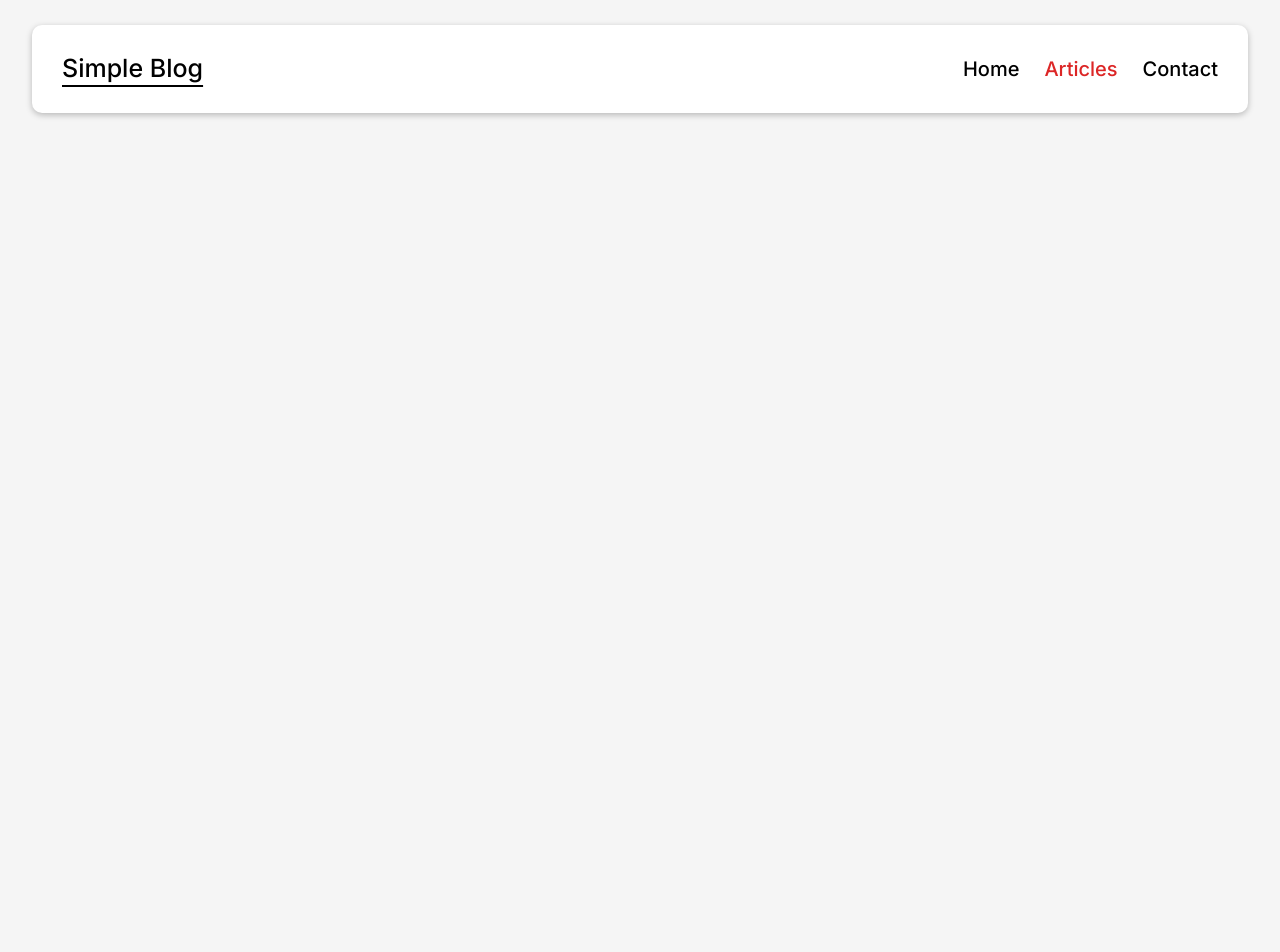
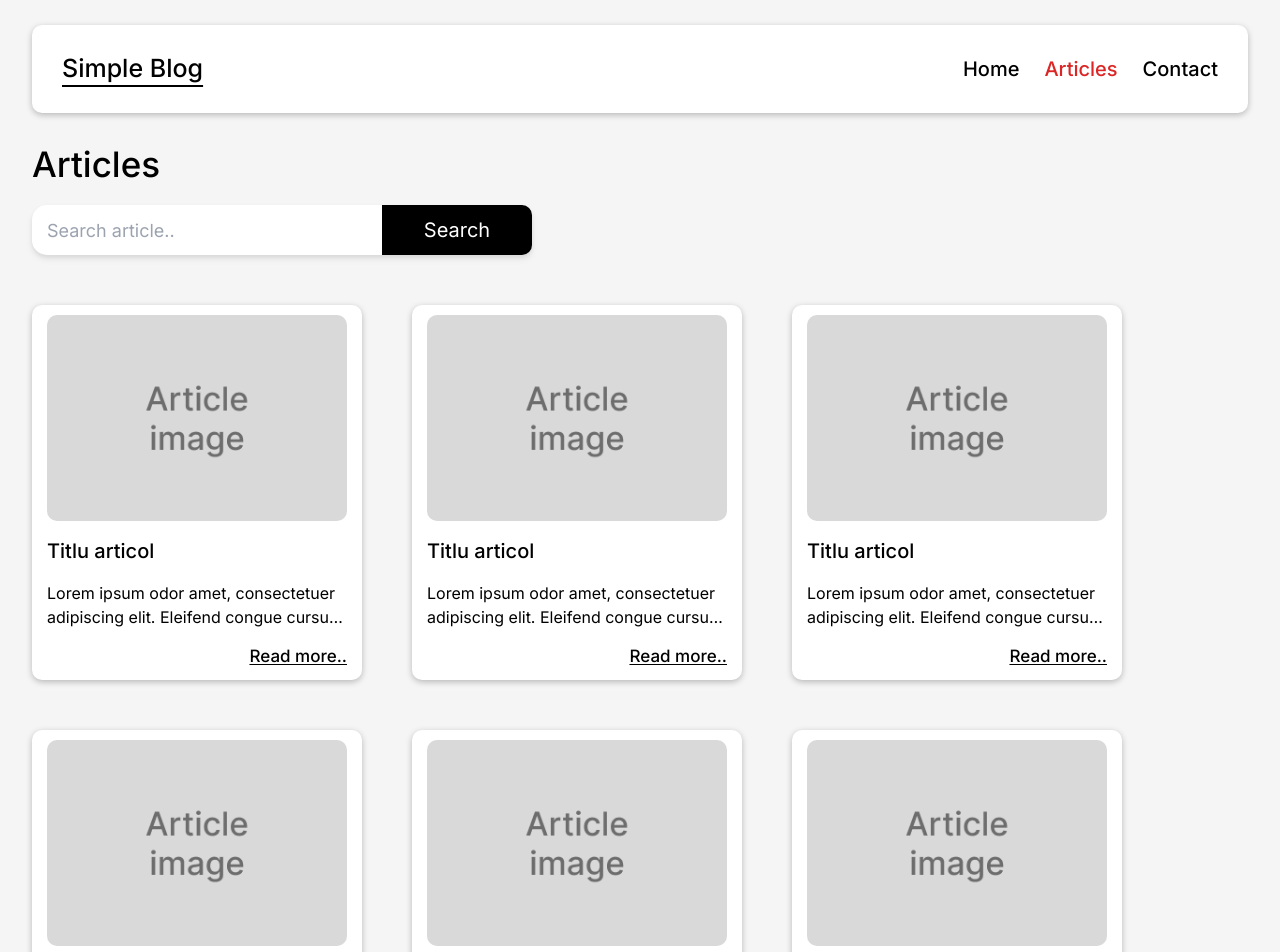
Before and after one commit to andrei-bancos/simple-blog, a Next.js app: page /articles in a window 1280 px wide. Shown: the top 952 px of the page. Built offline with nearby package versions, Linux system fonts and the light colour scheme.

Commit message:
Added articles page design

```diff
--- /dev/null
+++ b/app/(root)/articles/components/article.jsx
@@ -0,0 +1,13 @@
+import Link from "next/link";
+import Image from "next/image";
+
+export default function Article({data}) {
+  return (
+    <article className="w-full max-w-[330px] bg-white p-[10px_15px] rounded-[10px] shadow-md">
+      <Image className="rounded-[10px] mb-[15px]" src="/article-image.png" width="320" height="220" alt="" />
+      <h2 className="text-[20px] font-medium mb-[15px] line-clamp-1">{data.title}</h2>
+      <p className="line-clamp-2 mb-[15px]">{data.body}</p>
+      <Link className="text-[17px] font-medium underline underline-offset-2 float-right" href="/">Read more..</Link>
+    </article>
+  )
+}
--- /dev/null
+++ b/app/(root)/articles/components/articles.jsx
@@ -0,0 +1,38 @@
+import Article from "@/app/(root)/articles/components/article";
+
+export default function Articles() {
+  const data = {
+    title: "Titlu articol",
+    body: "Lorem ipsum odor amet, consectetuer adipiscing elit. Eleifend congue cursus nunc phasellus blandit elit. Mi ridiculus vehicula donec, diam venenatis sollicitudin potenti. Finibus donec adipiscing auctor quam penatibus et. Orci facilisis sodales lectus viverra netus."
+  }
+  return (
+    <section className="container mx-auto">
+      <div className="mb-[50px]">
+        <h1 className="text-[35px] font-medium">Articles</h1>
+        <form className="flex mt-[15px] drop-shadow-md">
+          <input
+            className="text-[18px] w-full max-w-[350px] h-[50px] px-[15px] rounded-[15px_0_0_15px]"
+            type="search"
+            placeholder="Search article.."
+          />
+          <button
+            className="text-white text-[20px] w-[150px] h-[50px] bg-black rounded-[0_10px_10px_0]"
+            type="submit"
+          >
+            Search
+          </button>
+        </form>
+      </div>
+      <div className="flex flex-wrap gap-[50px]">
+        <Article data={data} />
+        <Article data={data} />
+        <Article data={data} />
+        <Article data={data} />
+        <Article data={data} />
+        <Article data={data} />
+        <Article data={data} />
+        <Article data={data} />
+      </div>
+    </section>
+  )
+}
--- a/app/(root)/articles/page.js
+++ b/app/(root)/articles/page.js
@@ -1,3 +1,5 @@
+import Articles from "@/app/(root)/articles/components/articles";
+
 export const metadata = {
   title: "Articles"
 }
@@ -5,7 +7,7 @@ export const metadata = {
 export default function ArticlesPage() {
   return (
     <main className="min-h-screen">
-
+      <Articles />
     </main>
   )
 }
```
Also changed, not shown: public/article-image.png (added).
